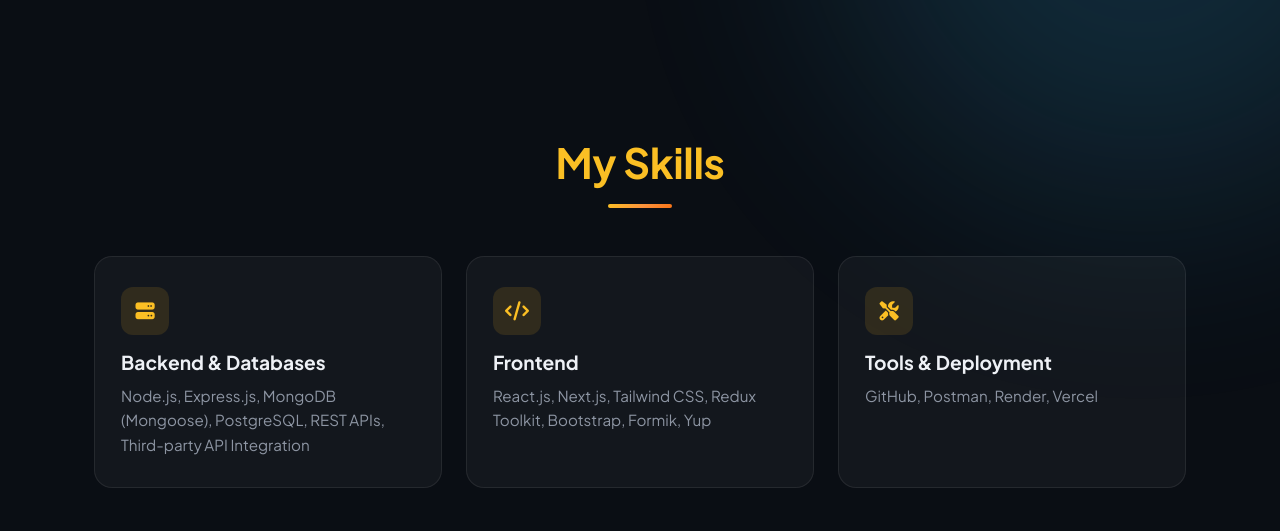
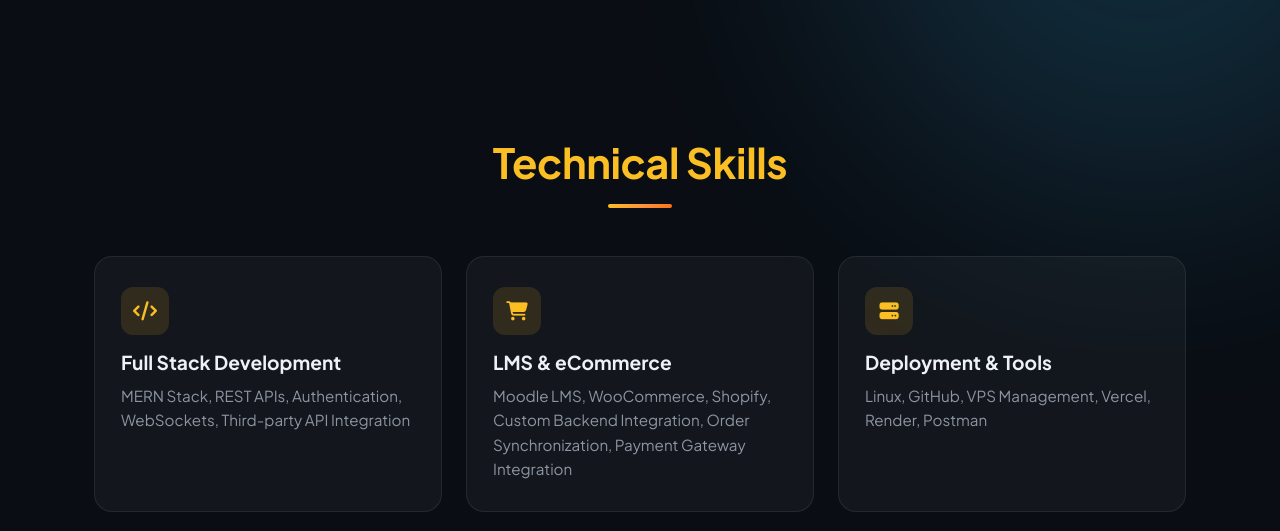
Before and after one commit to mezbaur2004/portfolioFrontend, a React (Vite) app: page / in a window 1280 px wide. Shown: the part 773-1304 px from the top of the page. Built offline with nearby package versions, Linux system fonts and the light colour scheme; no server answers.

Commit message:
Update skill titles and descriptions in skills.jsx

```diff
--- a/src/components/main/skills.jsx
+++ b/src/components/main/skills.jsx
@@ -4,19 +4,19 @@ import useReveal from "../../others/useReveal.js";
 
 const skillGroups = [
     {
-        title: 'Backend & Databases',
-        icon: 'fa-solid fa-server',
-        text: 'Node.js, Express.js, MongoDB (Mongoose), PostgreSQL, REST APIs, Third-party API Integration',
+        title: 'Full Stack Development',
+        icon: 'fa-solid fa-code',
+        text: 'MERN Stack, REST APIs, Authentication, WebSockets, Third-party API Integration',
     },
     {
-        title: 'Frontend',
-        icon: 'fa-solid fa-code',
-        text: 'React.js, Next.js, Tailwind CSS, Redux Toolkit, Bootstrap, Formik, Yup',
+        title: 'LMS & eCommerce',
+        icon: 'fa-solid fa-cart-shopping',
+        text: 'Moodle LMS, WooCommerce, Shopify, Custom Backend Integration, Order Synchronization, Payment Gateway Integration',
     },
     {
-        title: 'Tools & Deployment',
-        icon: 'fa-solid fa-screwdriver-wrench',
-        text: 'GitHub, Postman, Render, Vercel',
+        title: 'Deployment & Tools',
+        icon: 'fa-solid fa-server',
+        text: 'Linux, GitHub, VPS Management, Vercel, Render, Postman',
     },
 ];
 
@@ -27,7 +27,7 @@ const Skills = () => {
         <section id="skills" className="skills-section" ref={ref}>
             <div className="section-container">
                 <div className="section-heading">
-                    <h2 className="section-title text-warning">My Skills</h2>
+                    <h2 className="section-title text-warning">Technical Skills</h2>
                 </div>
                 <div className="skills-list">
                     {skillGroups.map((skill, index) => (
```
